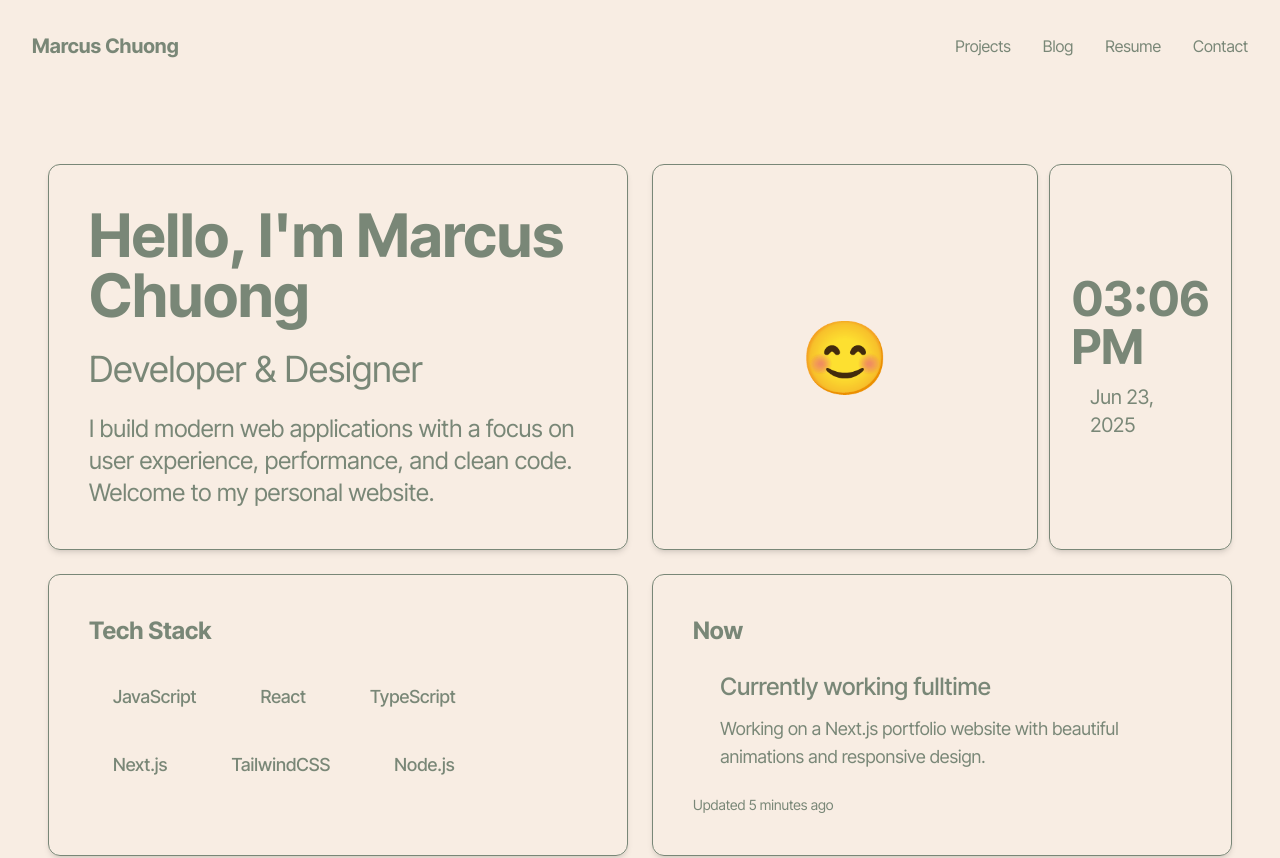
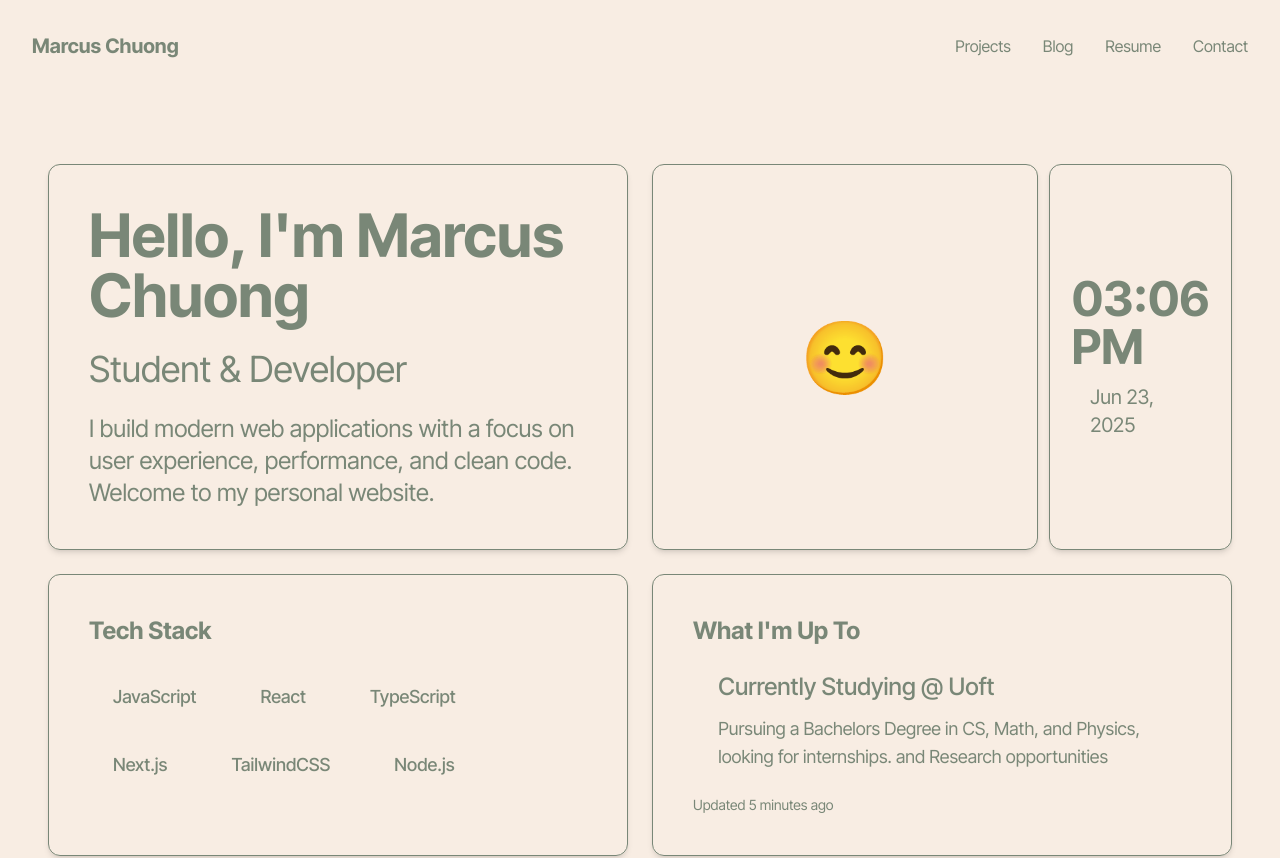
Before and after one commit to Marcus-Chuong/Marcus-Chuong.github.io, a Next.js app: page / in a window 1280 px wide. Shown: the top 858 px of the page. Built offline with nearby package versions, Linux system fonts and the light colour scheme.

Commit message:
changed sizing

```diff
--- a/src/app/page.tsx
+++ b/src/app/page.tsx
@@ -22,8 +22,8 @@ export default function Home() {
                 <span className="text-sage-light">Marcus Chuong</span>
               </h1>
               <h2 className="text-2xl md:text-3xl lg:text-4xl text-sage mb-6">
-                Developer &{" "}
-                <span className="text-sage-light">Designer</span>
+                Student &{" "}
+                <span className="text-sage-light">Developer</span>
               </h2>
               <p className="text-lg md:text-xl lg:text-2xl">
                 I build modern web applications with a focus on user experience,
--- a/src/components/StatusIndicator.tsx
+++ b/src/components/StatusIndicator.tsx
@@ -4,7 +4,7 @@ import { motion } from 'framer-motion';
 
 export default function StatusIndicator({ status = "Available" }) {  return (
     <div className="flex flex-col h-full p-8 md:p-10">
-      <h3 className="text-2xl font-bold mb-6 text-sage-dark">Now</h3>
+      <h3 className="text-2xl font-bold mb-6 text-sage-dark">What I'm Up To</h3>
       <div className="flex items-start mb-6">
         <motion.div
           animate={{
@@ -19,8 +19,8 @@ export default function StatusIndicator({ status = "Available" }) {  return (
           className="w-4 h-4 bg-sage-light rounded-full mr-4 mt-1.5"
         ></motion.div>
         <div>
-          <p className="text-sage-dark font-medium text-xl md:text-2xl">Currently working fulltime</p>
-          <p className="text-sage text-lg mt-3">Working on a Next.js portfolio website with beautiful animations and responsive design.</p>
+          <p className="text-sage-dark font-medium text-xl md:text-2xl">Currently Studying @ Uoft</p>
+          <p className="text-sage text-lg mt-3">Pursuing a Bachelors Degree in CS, Math, and Physics, looking for internships. and Research opportunities</p>
         </div>
       </div>
 
```
